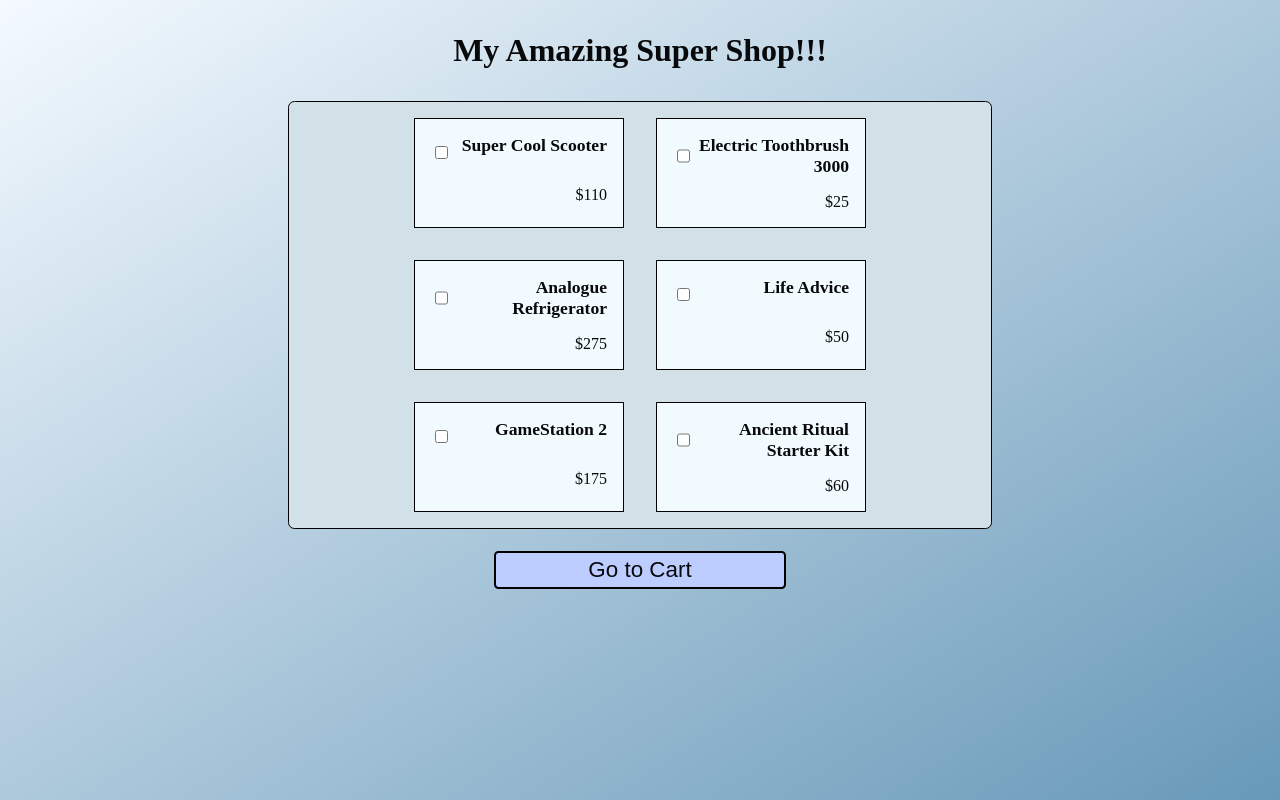
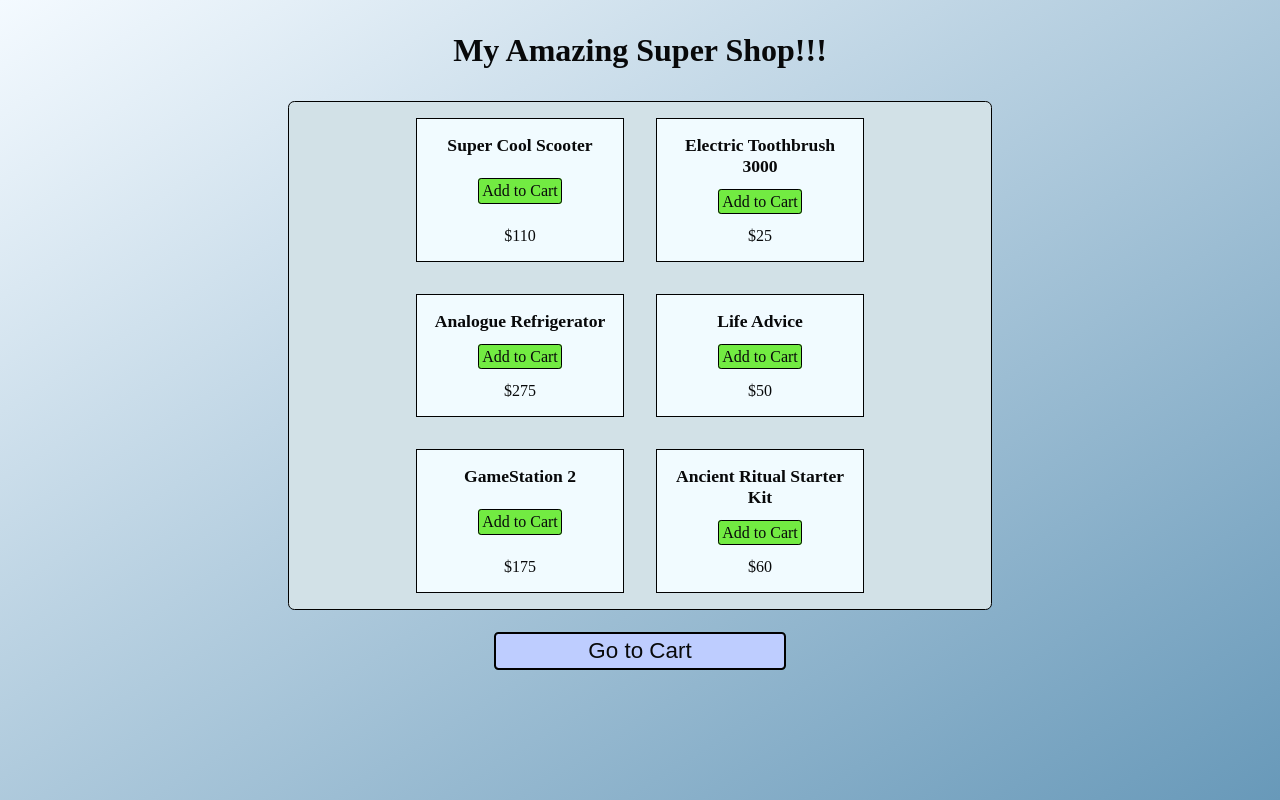
Before and after one commit to ToxicOmegaMusic/web-dev-final, a Flask app: page /store/ in a window 1280 px wide. Run offline with Flask 2, Linux system fonts and the light colour scheme.

Commit message:
Updated store to have REAL buttons, as well as defaulting to store page

```diff
--- a/flask_app.py
+++ b/flask_app.py
@@ -1,6 +1,10 @@
-from flask import Flask, request, render_template
+from flask import Flask, request, url_for, render_template, redirect
 
 app = Flask(__name__)
+
+@app.route("/")
+def home():
+	return redirect(url_for("store"))
 
 @app.route("/store/")
 def store():
@@ -17,4 +21,4 @@ def thx():
 	return render_template("/storeapp/thank-you.html")
 
 if __name__ == "__main__":
-	app.run(host='0.0.0.0', port=8000)
+	app.run()
--- a/static/storeapp/main.css
+++ b/static/storeapp/main.css
@@ -29,23 +29,64 @@ body {
 }
 
 #product-list li {
+	width: 13em;
 	margin: 1em;
-	padding: 1em 1em 0 1em;
+	padding: 1em;
 	border: 0.1em black solid;
 	background-color: #f1fbff;
+	display: flex;
+	align-items: center;
+	flex-direction: column;
+	justify-content: space-between;
 }
 
-#product-list li div {
-	width: 10em;
-	min-height: 2em;
-	display: flex;
-	justify-content: space-between;
+.shpbtnspace {
+	padding: 1em;
+}
+
+
+#product-list li p {
+	margin: 0;
+}
+
+.prod-title {
 	font-weight: bolder;
 	font-size: 1.1em;
+	text-align: center;
 }
 
-#product-list li div label, #product-list li p {
-	text-align: right;
+.btn-grn {
+	cursor: pointer;
+	user-select: none;
+	text-align: center;
+	color: #08090A;
+	background-color: #72eb42;
+	border: 0.1em black solid;
+	border-radius: 0.2em;
+	transition: 0.2s ease-in-out;
+	padding: 0.2em;
+}
+
+.btn-grn:hover {
+	background-color: #044d22;
+	color: aliceblue;
+}
+
+.btn-red {
+	cursor: pointer;
+	user-select: none;
+	text-align: center;
+	color: #08090A;
+	background-color: #d61f1f;
+	border: 0.1em black solid;
+	border-radius: 0.2em;
+	transition: 0.2s ease-in-out;
+	padding: 0.2em;
+}
+
+.btn-red:hover {
+	background-color: #4d0404;
+	color: aliceblue;
 }
 
 #cartbtn, .rmvbtn, #ckbtn, #thxbtn {
@@ -59,17 +100,17 @@ body {
 	transition: 0.2s ease-in-out;
 }
 
+#cartbtn:hover, .rmvbtn:hover, #thxbtn:hover {
+	background-color: #04304d;
+	color: aliceblue;
+}
+
 #cartbtn {
 	width: 13em;
 	height: 1.7em;
 	display: block;
 	margin: 1em auto;
 	font-size: 1.4em;
-}
-
-#cartbtn:hover, .rmvbtn:hover, #thxbtn:hover {
-	background-color: #04304d;
-	color: aliceblue;
 }
 
 #cartdom {
--- a/static/storeapp/store.js
+++ b/static/storeapp/store.js
@@ -1,18 +1,40 @@
-builder = function() {
-	listarea = document.querySelector('#product-list');
+let labelbuttons = [];
+let checkspace = [];
+
+let updatebtn = function() {
+	for (let check in checkspace) {
+		if (checkspace[check].checked == true) {
+			labelbuttons[check].className = 'btn-red';
+			labelbuttons[check].innerHTML = 'Remove'
+		} else {
+			labelbuttons[check].className = 'btn-grn';
+			labelbuttons[check].innerHTML = 'Add to Cart';
+		}
+	}
+};
+
+let builder = function() {
+	let listarea = document.querySelector('#product-list');
 	listarea.innerHTML = '';
-	str = '';
+	let str = '';
 	for (i=0; i<stock.length; i++) {
 		str += `
 		<li>
-			<div>
-				<input type="checkbox" name="${i}" id="itemcheck${i}">
-				<label for="itemcheck${i}">${stock[i].name}</label>
+			<div class="prod-title">${stock[i].name}</div>
+			<div class="shpbtnspace">
+				<input type="checkbox" name="${i}" id="itemcheck${i}" style="display: none;">
+				<label class="btn-grn" for="itemcheck${i}">Add to Cart</label>
 			</div>
 			<p>$${stock[i].price}</p>
 		</li>`;
 	}
 	listarea.innerHTML = str;
+
+	labelbuttons = document.querySelectorAll('.shpbtnspace label');
+	checkspace = document.querySelectorAll('.shpbtnspace input');
+	for (let btn of checkspace) {
+		btn.addEventListener('change', updatebtn);
+	}
 };
 
 builder();
--- a/templates/storeapp/store.html
+++ b/templates/storeapp/store.html
@@ -10,9 +10,9 @@
 	<script src="{{ url_for('static', filename = 'storeapp/stock.js') }}" defer></script>
 	<script src="{{ url_for('static', filename = 'storeapp/store.js') }}" defer></script>
 	<!-- LOCAL -->
-	<!-- <link rel="stylesheet" href="../../static/storeapp/main.css"> -->
-	<!-- <script src="../../static/storeapp/stock.js" defer></script> -->
-	<!-- <script src="../../static/storeapp/store.js" defer></script> -->
+	<link rel="stylesheet" href="../../static/storeapp/main.css">
+	<script src="../../static/storeapp/stock.js" defer></script>
+	<script src="../../static/storeapp/store.js" defer></script>
 </head>
 <body>
 	<h1>My Amazing Super Shop!!!</h1>
```
Also changed, not shown: static/storeapp/cart.js (+4 -4 lines).
